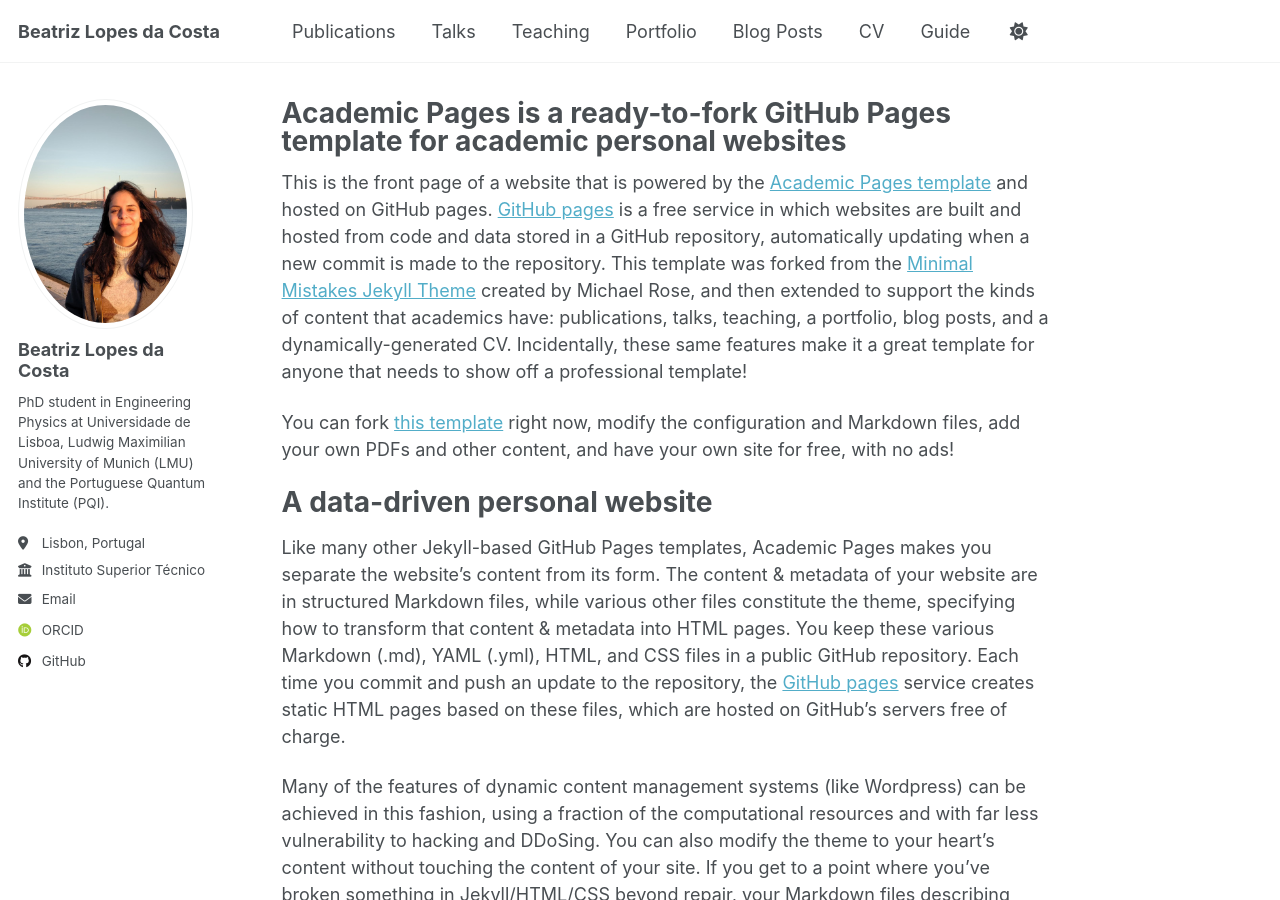
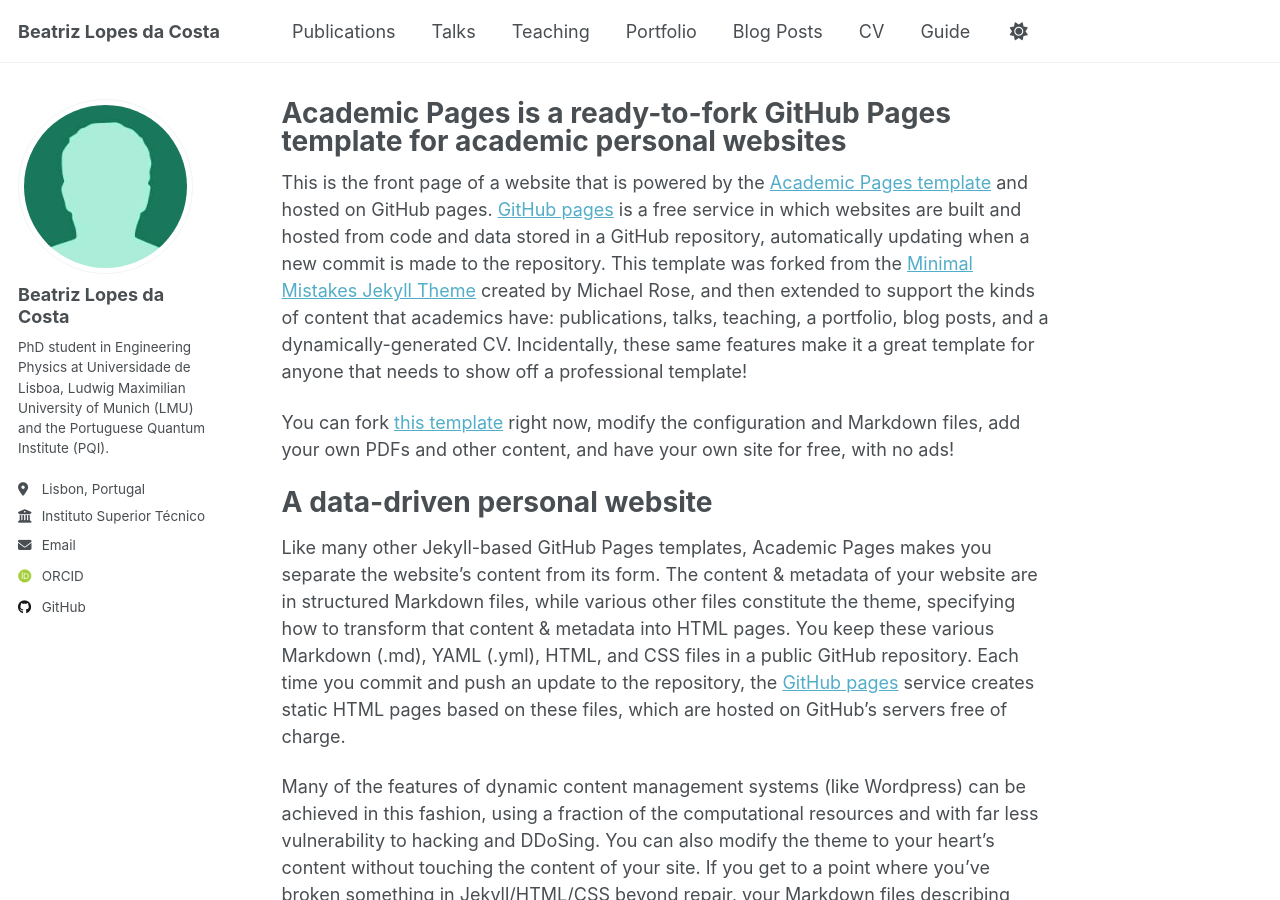
Before and after one commit to beatriz-costa00/beatriz-costa00.github.io, a Jekyll site: the page built from _pages/about.md, in a window 1280 px wide and 900 px high. Built offline with Jekyll 4.4.1, drawn with Linux system fonts in a browser that asks for light colours; some web fonts are replaced; a script that is not in the unit is left out.

Commit message:
Update author avatar in configuration file

```diff
--- a/_config.yml
+++ b/_config.yml
@@ -23,7 +23,7 @@ repository               : "academicpages/academicpages.github.io"
 #               Additional customization can be done by editing /_includes/author-profile.html
 author:
   # Biographic information
-  avatar           : "beatrizTA_introecla.jpg"
+  avatar           : "bio-photo-2.jpg"
   name             : "Beatriz Lopes da Costa"
   pronouns         : # example: "she/her"
   bio              : "PhD student in Engineering Physics at Universidade de Lisboa, Ludwig Maximilian University of Munich (LMU) and the Portuguese Quantum Institute (PQI). "
```
